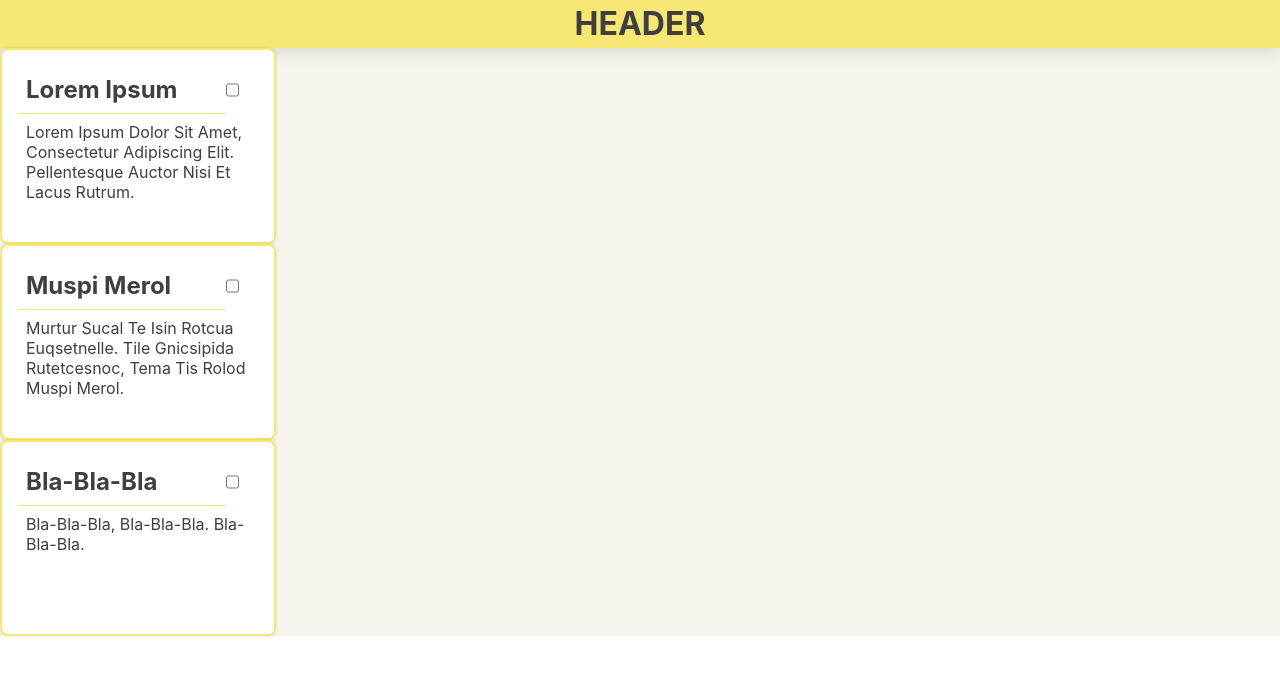
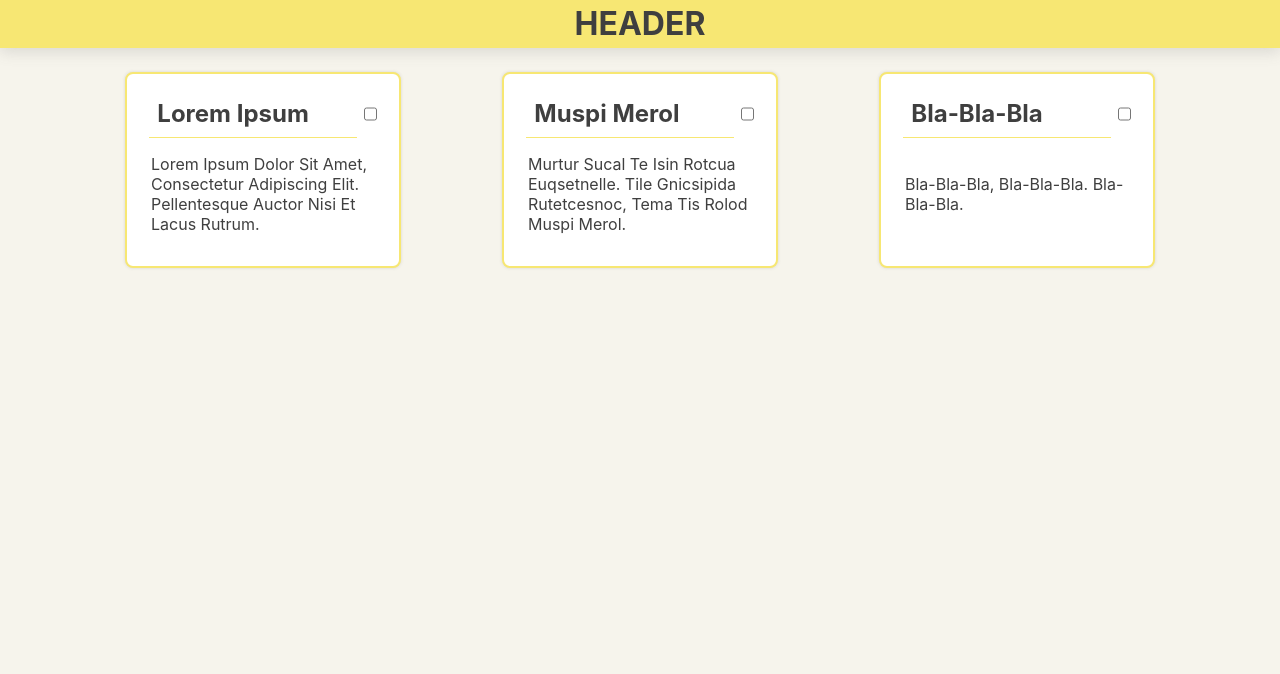
Before and after one commit to milothea/ReactJS, a React (Create React App) app in the folder my-app/: page / in a window 1280 px wide. Shown: the top 674 px of the page. Built offline with nearby package versions, Linux system fonts and the light colour scheme.

Commit message:
edit app styles

```diff
--- a/my-app/src/App.css
+++ b/my-app/src/App.css
@@ -4,3 +4,11 @@
     color: #3f3f3f;
     background-color: #f6f4ec;
 }
+
+.container {
+    height: calc(100vh - 3rem);
+    display: flex;
+    flex-wrap: wrap;
+    justify-content: space-evenly;
+    padding: 1.5rem;
+}
```
